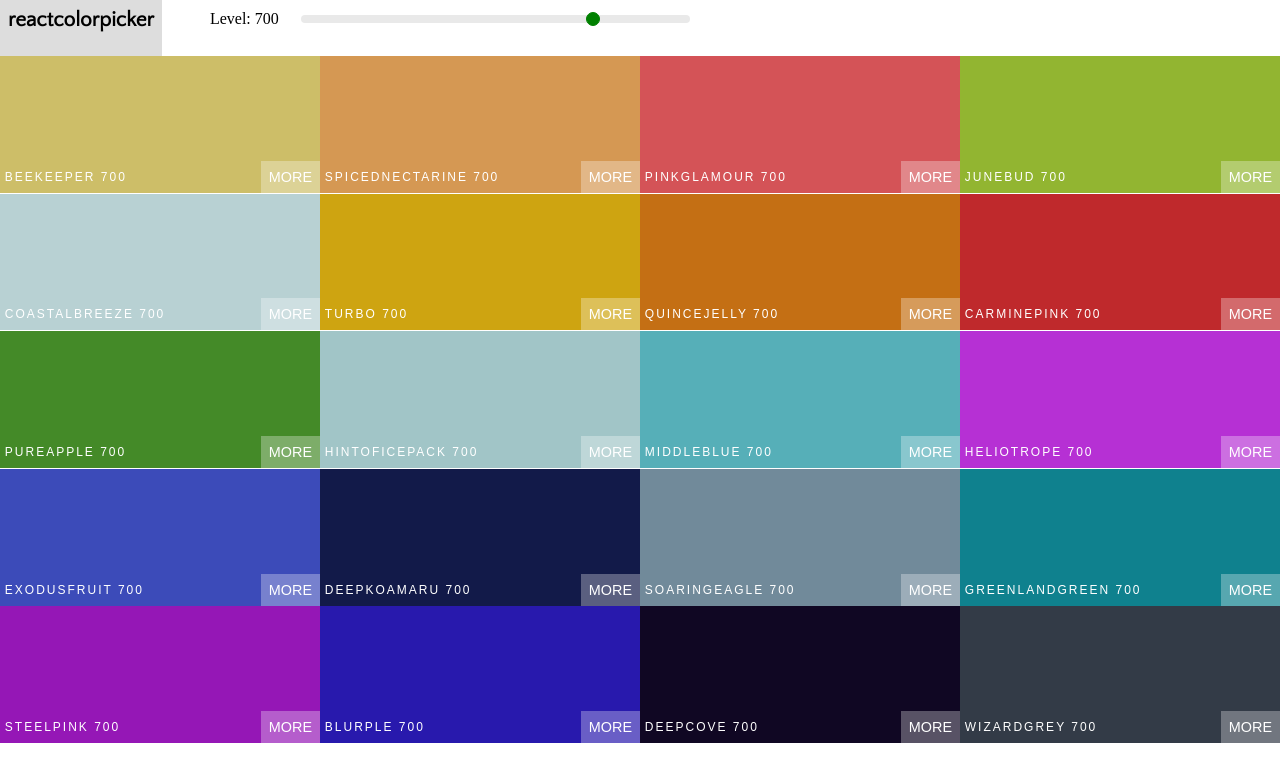
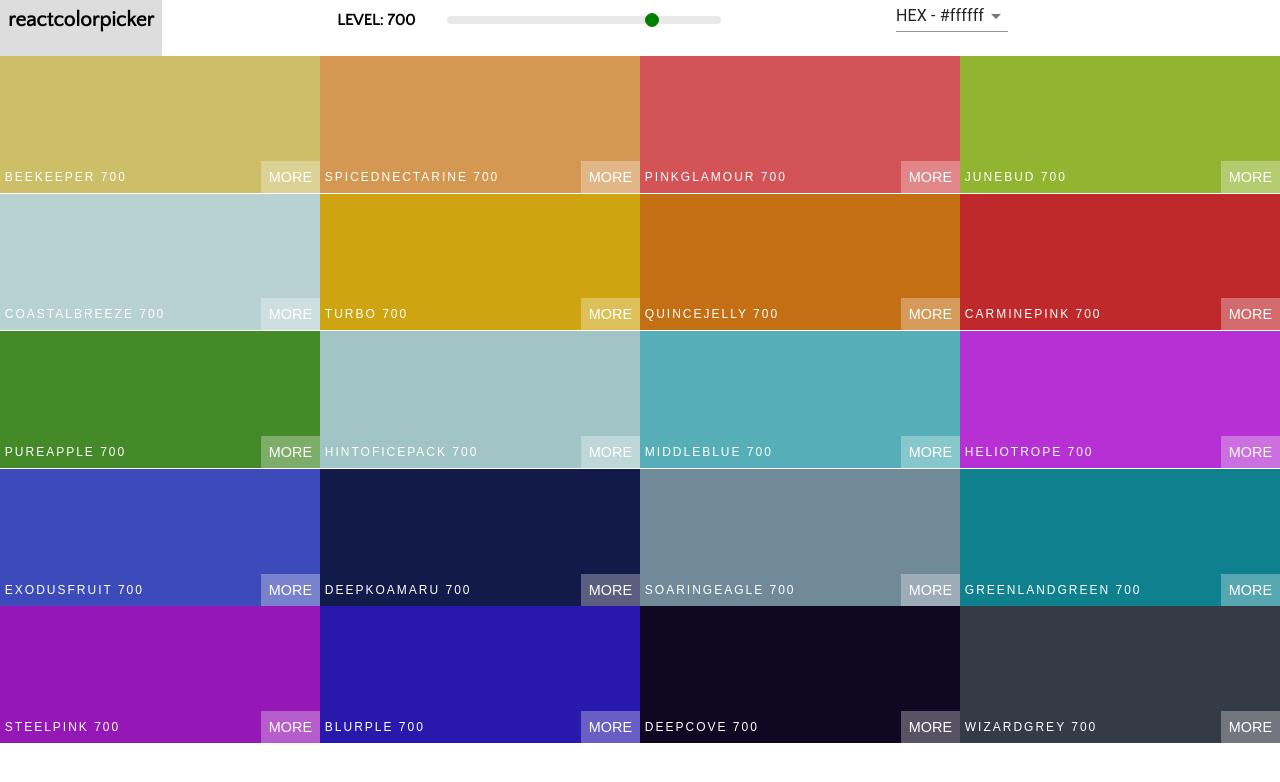
Before and after one commit to oselesley/color-palette, a React (Create React App) app: page /palette/1 in a window 1280 px wide. Shown: the top 782 px of the page. Built offline with nearby package versions, Linux system fonts and the light colour scheme.

Commit message:
Added the select input and a snackbar

```diff
--- a/package.json
+++ b/package.json
@@ -3,6 +3,7 @@
   "version": "0.1.0",
   "private": true,
   "dependencies": {
+    "@material-ui/core": "^4.3.2",
     "axios": "^0.19.0",
     "chroma-js": "^2.0.4",
     "lodash": "^4.17.15",
--- a/src/ColorBox.js
+++ b/src/ColorBox.js
@@ -14,22 +14,23 @@ class ColorBox extends React.Component {
     })
   }
   render () {
-    const { name, hex } = this.props.color
+    const { name } = this.props.color
+    const format = this.props.color[this.props.format]
     return (
-      <CopyToClipboard text={hex}>
+      <CopyToClipboard text={format}>
         <div
           className={`ColorBox`}
-          style={{ backgroundColor: `${hex}` }}
+          style={{ backgroundColor: `${format}` }}
           onClick={this.handleCopy}
         >
           <div
             className={`copy-overlay ${this.state.copied ? "show" : ""}`}
-            style={{ backgroundColor: `${hex}` }}
+            style={{ backgroundColor: `${format}` }}
           />
           <div className={`copy-msg ${this.state.copied ? "show" : ""}`}>
             <div className='copy-text'>
               <h1>Copied!</h1>
-              <p>{hex}</p>
+              <p>{format}</p>
             </div>
           </div>
           <div className="color-box-content">
--- a/src/NavBar.css
+++ b/src/NavBar.css
@@ -2,6 +2,8 @@
   background-color: #fff;
   height: 7vh;
   display: flex;
+  justify-content: space-between;
+  width: 100%;
 }
 .logo {
   background-color: #ddd;
@@ -10,10 +12,41 @@
   font-weight: 700;
   font-size: 1.3rem;
   padding: 0.5rem;
-  margin-right: 3rem;
+  /* margin-right: 3%; */
 }
 .slider {
+  display: flex;
+  width: 30%;
+  height: 5vh;
   position: relative;
   height: 100%;
-  top: 0.3rem;
+  top: 0.7rem;
 }
+label {
+  width: 40%;
+  font-weight: 600;
+  font-family: 'Quattrocento Sans', sans-serif;
+  text-transform: uppercase
+}
+
+.rc-slider-track {
+  background-color: transparent;
+}
+.rc-slider-rail {
+  height: 8px;
+}
+.rc-slider-handle:focus,
+.rc-slider-handle:active,
+.rc-slider-handle:hover,
+.rc-slider-handle {
+  background-color: green;
+  outline: none;
+  box-shadow: none;
+  border: 1px solid green;
+  position: absolute !important;
+  top: 0.45rem;
+}
+.select {
+  position: relative;
+  width: 30%;
+}
--- a/src/NavBar.js
+++ b/src/NavBar.js
@@ -1,14 +1,38 @@
+import "rc-slider/assets/index.css";
 import './NavBar.css'
 import React from 'react'
+import MenuItem from "@material-ui/core/MenuItem";
+import Slider from "rc-slider";
+import Select from '@material-ui/core/Select';
 
 class NavBar extends React.Component {
   render () {
+    const { format, changeFormat } = this.props
     return (
-      <div className='NavBar'>
-        <div className='logo'>reactColorPicker</div>
-        <div className='slider'>{this.props.children}</div>
+      <div className="NavBar">
+        <div className="logo">reactColorPicker</div>
+        <div className="slider">
+          <label>Level: {this.props.level} </label>
+          <Slider
+            defaultValue={this.props.level}
+            min={100}
+            max={900}
+            step={100}
+            onAfterChange={this.props.changeLevel}
+          />
+        </div>
+        <div className="select">
+          <Select
+            value={format}
+            onChange={changeFormat}
+          >
+            <MenuItem value="hex">HEX - #ffffff</MenuItem>
+            <MenuItem value="rgb">RGB - rgb(255, 255, 255)</MenuItem>
+            <MenuItem value="rgba">RGBA - rgb(255, 255, 255, 0.3)</MenuItem>
+          </Select>
+        </div>
       </div>
-    )
+    );
   }
 }
 
--- a/src/Palette.css
+++ b/src/Palette.css
@@ -2,37 +2,31 @@
   height: 95vh;
   width: 100vw;
   overflow: hidden;
-  /* margin-top: -0.45rem;
-  margin-left: -0.45rem; */
 }
 
 .Palette-colors {
   height: 90%;
 }
 
-.slider {
-  display: flex;
-  width: 60vh;
-  height: 5vh;
-}
-label {
-  width: 7rem;
+div.snack-bar {
+  position: absolute;
+  bottom: 0;
+  left: 0;
+  animation: snackBarTransition 0.5s ease-in-out 0 1 forwards;
 }
 
-.rc-slider-track {
-  background-color: transparent;
+/* @keyframes snackBarTransition {
+  0%, 20% {
+    bottom: -10rem;
+  }
+  40% {
+    top: 20rem;
+  }
+  100% {
+    bottom: 0;
+  }
+} */
+
+.container {
+  height: 100vh;
 }
-.rc-slider-rail {
-  height: 8px;
-}
-.rc-slider-handle:focus,
-.rc-slider-handle:active,
-.rc-slider-handle:hover,
-.rc-slider-handle {
-  background-color: green;
-  outline: none;
-  box-shadow: none;
-  border: 1px solid green;
-  position: absolute !important;
-  top: 0.45rem;
-}
--- a/src/Palette.js
+++ b/src/Palette.js
@@ -1,43 +1,94 @@
-import "rc-slider/assets/index.css";
 import './Palette.css'
 import React from 'react'
 import ColorBox from './ColorBox'
-import Slider from 'rc-slider'
 import NavBar from "./NavBar";
+import IconButton from "@material-ui/core/IconButton";
+import Button from "@material-ui/core/Button";
+import Snackbar from '@material-ui/core/Snackbar';
 
 class Palette extends React.Component {
   constructor (props) {
     super(props);
     this.state = {
-      level: 700
+      level: 700,
+      format: this.props.formats['hex'],
+      open: false
     };
     this.handleChange = this.handleChange.bind(this);
+    this.changeFormat= this.changeFormat.bind(this)
+    this.handleClose = this.handleClose.bind(this)
+  }
+  static defaultProps = {
+    formats: {
+      hex: 'hex',
+      rgb: 'rgb',
+      rgba: 'rgba'
+    }
   }
   handleChange (level) {
     this.setState({ level });
   }
+  handleClose () {
+    this.setState({ open: false })
+  }
+  changeFormat (e) {
+    this.setState({ format: this.props.formats[e.target.value], open: true })
+  }
   renderColors () {
     return this.props.colors[this.state.level].map(color => (
-      <ColorBox key={color.id} color={color} id={color.id} />
+      <ColorBox key={color.id} color={color} id={color.id} format={this.state.format} />
     ));
   }
 
   render () {
     return (
-      <div className="Palette">
-        <NavBar>
-          <div className="slider">
-            <label>Level: {this.state.level} </label>
-            <Slider
-              defaultValue={this.state.level}
-              min={100}
-              max={900}
-              step={100}
-              onAfterChange={this.handleChange}
-            />
+      <div className='container'>
+        <div className="Palette">
+          <NavBar
+            level={this.state.level}
+            changeLevel={this.handleChange}
+            changeFormat={this.changeFormat}
+            format={this.state.format}
+          />
+          <div className="Palette-colors">{this.renderColors()}</div>
           </div>
-        </NavBar>
-        <div className="Palette-colors">{this.renderColors()}</div>
+          <Snackbar
+            anchorOrigin={{
+              vertical: "bottom",
+              horizontal: "left"
+            }}
+            open={this.state.open}
+            autoHideDuration={6000}
+            onClose={this.handleClose}
+            ContentProps={{
+              "aria-describedby": "message-id"
+            }}
+            message={
+              <span id="message-id">
+                Format Changed to {this.state.format}
+              </span>
+            }
+            className="snack-bar"
+            action={[
+              <Button
+                key="undo"
+                color="secondary"
+                size="small"
+                onClick={this.handleClose}
+              >
+                UNDO
+              </Button>,
+              <IconButton
+                key="close"
+                aria-label="close"
+                color="inherit"
+                className="snack-bar-button"
+                onClick={this.handleClose}
+              >
+                x
+              </IconButton>
+            ]}
+          />
       </div>
     );
   }
--- a/src/colorsHelper.js
+++ b/src/colorsHelper.js
@@ -52,7 +52,7 @@ export default function generatePalette (starterPalette) {
         rgba: chroma(scale[i])
           .css()
           .replace('rgb', 'rgba')
-          .replace(")", "1.0)")
+          .replace(")", ", 1.0)")
       });
     }
   }
```
Also changed, not shown: 2 other files (tests, documents, lock files or other folders).
